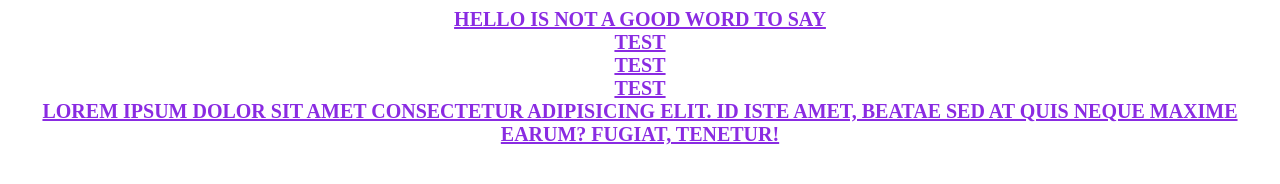
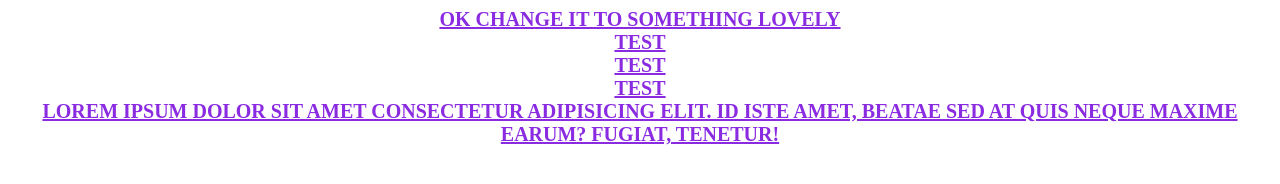
Before and after one commit to Abdullah-Mian/Test-Project, a plain HTML site: page index.html in a window 1280 px wide. Drawn offline with Linux system fonts and the light colour scheme.

Commit message:
ssuggest somthing

```diff
--- a/index.html
+++ b/index.html
@@ -7,7 +7,7 @@
     <title>Document</title>
 </head>
 <body>
-    <div class = 'gg'>Hello is not a good word to say </div>
+    <div class = 'gg'>Ok change it to something lovely </div>
     <div class = 'gg'>Test</div>
     <div class = 'gg'>Test</div>
     <div class = 'gg'>Test</div>
```
